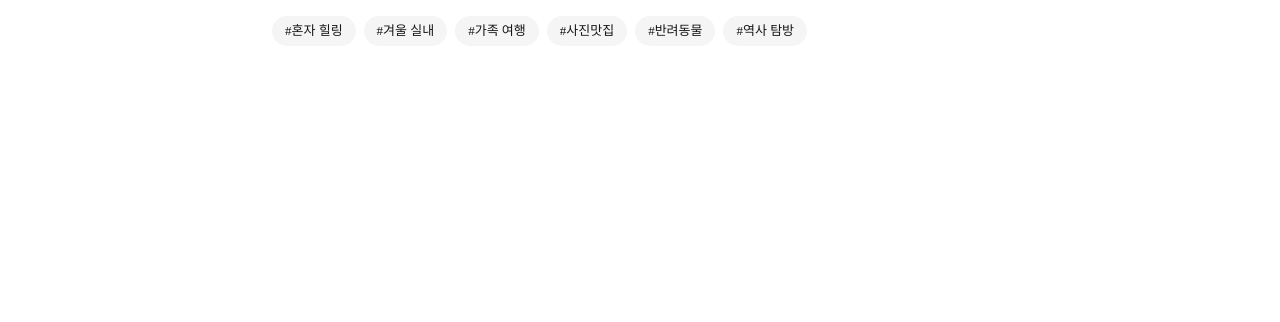
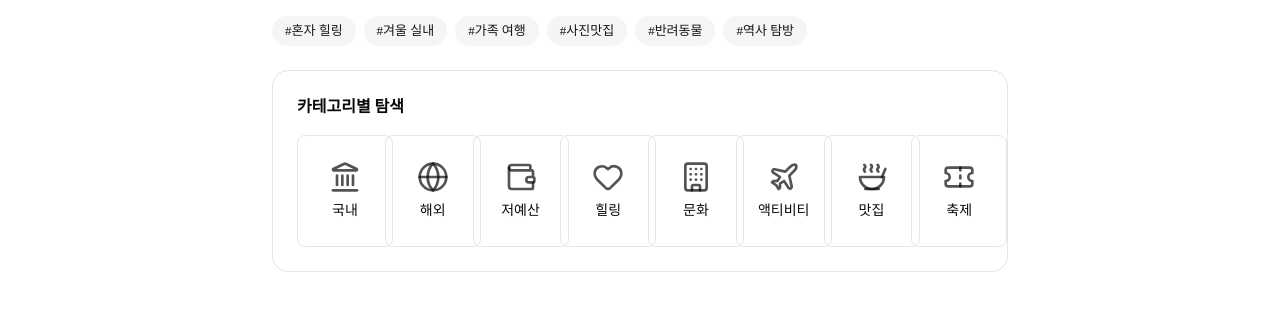
Before and after one commit to Edwins247/Travelly, a Next.js app: page / in a window 1280 px wide. Shown: the part 188-510 px from the top of the page. Built offline with nearby package versions, Linux system fonts and the light colour scheme; no server answers.

Commit message:
feat: 홈 카테고리 컴포넌트 개발

```diff
--- a/src/app/(public)/page.tsx
+++ b/src/app/(public)/page.tsx
@@ -1,5 +1,6 @@
 import { SearchBar }   from '@/components/home/SearchBar';
 import { KeywordChips } from '@/components/home/KeywordChips';
+import { CategoryGrid } from '@/components/home/CategoryGrid';
 
 export const metadata = { title: 'Travelly' };
 
@@ -21,6 +22,8 @@ export default function Home() {
 
         {/* 추천 키워드 */}
         <KeywordChips keywords={hotKeywords} />
+
+        <CategoryGrid />
       </div>
     </main>
   );
--- /dev/null
+++ b/src/components/home/CategoryCard.tsx
@@ -0,0 +1,33 @@
+// src/components/home/CategoryCard.tsx
+'use client';
+
+import { useRouter } from 'next/navigation';
+import { cn } from '@/lib/utils';
+import { ComponentProps } from 'react';
+
+interface CategoryCardProps extends ComponentProps<'button'> {
+  /** 아이콘 (ReactNode) */
+  icon: React.ReactNode;
+  /** 레이블 */
+  label: string;
+  /** 클릭 시 이동할 URL */
+  href: string;
+}
+
+export function CategoryCard({ icon, label, href, className, ...rest }: CategoryCardProps) {
+  const router = useRouter();
+
+  return (
+    <button
+      onClick={() => router.push(href)}
+      className={cn(
+        'flex h-28 w-24 flex-col items-center justify-center gap-2 rounded-lg border text-sm transition hover:bg-muted',
+        className,
+      )}
+      {...rest}
+    >
+      <span className="text-foreground/70">{icon}</span>
+      <span>{label}</span>
+    </button>
+  );
+}
--- /dev/null
+++ b/src/components/home/CategoryGrid.tsx
@@ -0,0 +1,39 @@
+// src/components/home/CategoryGrid.tsx
+'use client';
+
+import {
+  Landmark,
+  Globe,
+  Wallet,
+  Heart,
+  Building,
+  Plane,
+  Soup,
+  Ticket,
+} from 'lucide-react';
+import { CategoryCard } from './CategoryCard';
+
+const items = [
+  { label: '국내', icon: <Landmark className="h-8 w-8" />, href: '/search?region=domestic' },
+  { label: '해외', icon: <Globe className="h-8 w-8" />,   href: '/search?region=abroad'   },
+  { label: '저예산', icon: <Wallet className="h-8 w-8" />, href: '/search?budget=저예산'  },
+  { label: '힐링', icon: <Heart className="h-8 w-8" />,   href: '/search?theme=힐링'     },
+  { label: '문화', icon: <Building className="h-8 w-8"/>, href: '/search?theme=문화'     },
+  { label: '액티비티', icon: <Plane className="h-8 w-8" />,href: '/search?theme=액티비티' },
+  { label: '맛집', icon: <Soup className="h-8 w-8" />,    href: '/search?theme=맛집'     },
+  { label: '축제', icon: <Ticket className="h-8 w-8" />,  href: '/search?theme=축제'     },
+];
+
+export function CategoryGrid() {
+  return (
+    <section className="rounded-2xl border p-6">
+      <h2 className="mb-4 text-base font-semibold">카테고리별 탐색</h2>
+
+      <div className="grid grid-cols-4 gap-4 sm:grid-cols-6 lg:grid-cols-8">
+        {items.map(item => (
+          <CategoryCard key={item.href} {...item} />
+        ))}
+      </div>
+    </section>
+  );
+}
```
